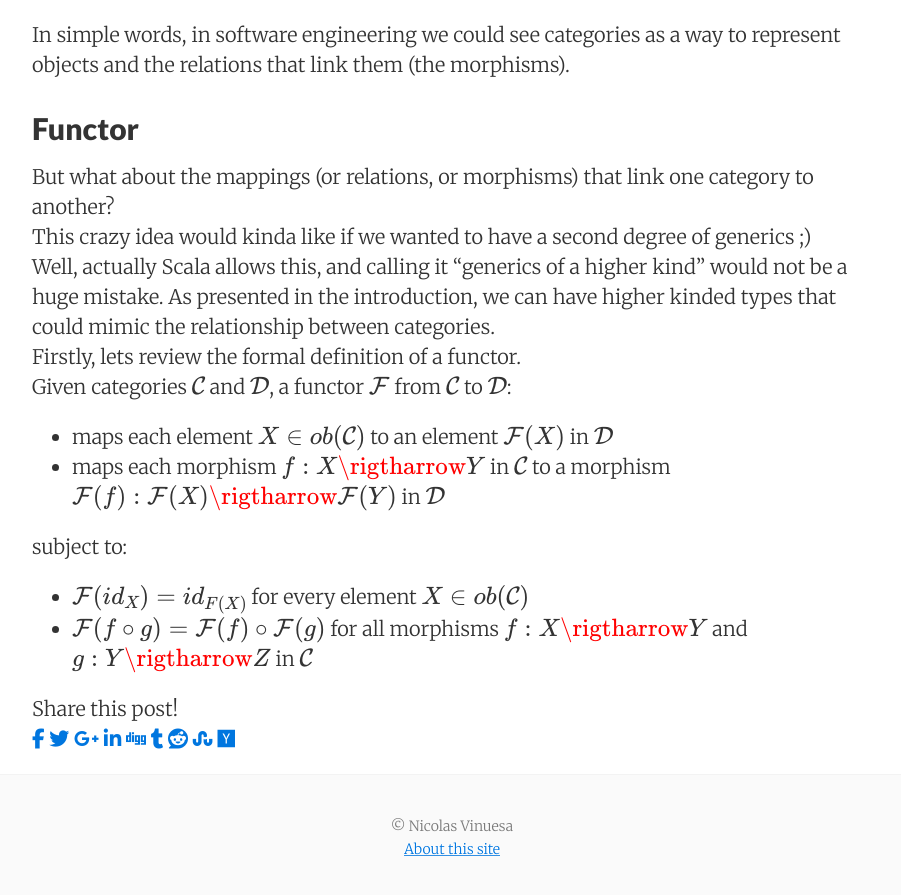
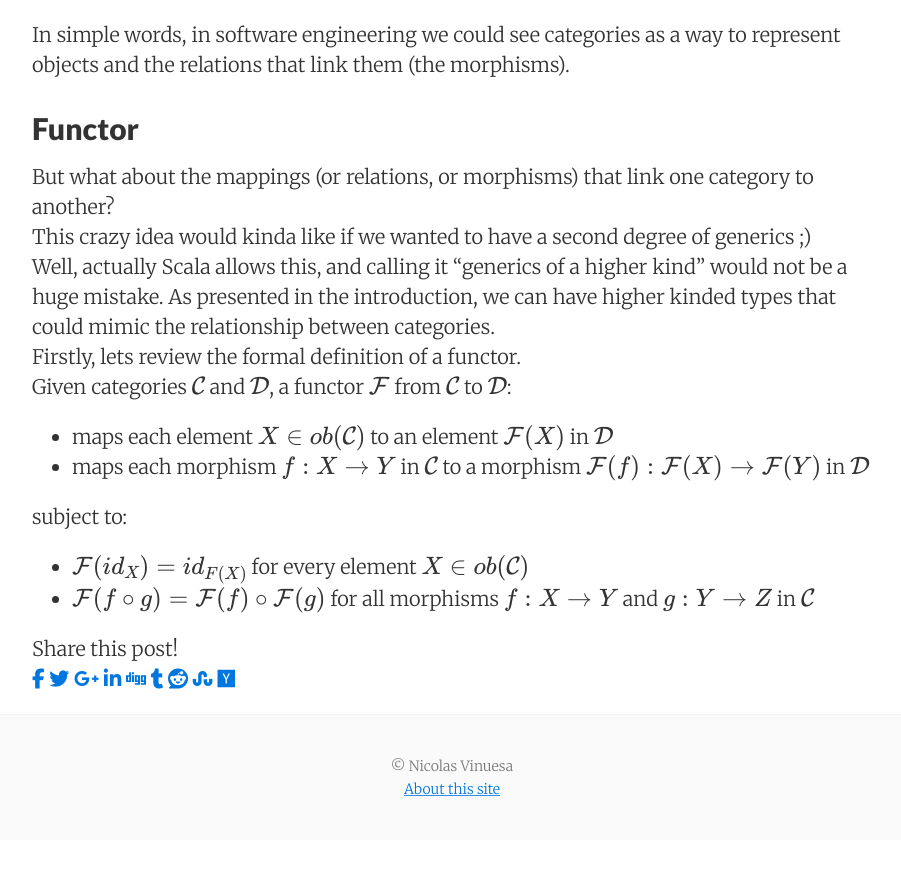
Before and after one commit to nvinuesa/nvinuesa.github.io, a Jekyll site: the page built from _posts/2017-01-04-category-theory-scala.markdown, in a window 1280 px wide and 900 px high, scrolled down 1877 px. Shown: the top 895 px of the window, without its empty margins (188-1089 px from the left). Built offline with Jekyll 4.4.1, drawn with Linux system fonts in a browser that asks for light colours; nearby versions of some CDN libraries; formulas are drawn with MathJax 3; after the commit the page ends 2717 px from its top, so only the background shows below that.

Commit message:
Update 2017-01-04-category-theory-scala.markdown

```diff
--- a/_posts/2017-01-04-category-theory-scala.markdown
+++ b/_posts/2017-01-04-category-theory-scala.markdown
@@ -63,9 +63,9 @@ Firstly, lets review the formal definition of a functor.
 Given categories $$ \mathcal C $$ and $$ \mathcal D $$, a functor $$ \mathcal F $$ from $$ \mathcal C $$ to $$ \mathcal D $$:
 
 * maps each element $$ X \in ob(\mathcal C) $$ to an element $$ \mathcal F(X) $$ in $$ \mathcal D $$
-* maps each morphism $$ f: X \rigtharrow Y $$ in $$ \mathcal C $$ to a morphism $$ \mathcal F(f): \mathcal F(X) \rigtharrow \mathcal F(Y) $$ in $$ \mathcal D $$
+* maps each morphism $$ f: X \rightarrow Y $$ in $$ \mathcal C $$ to a morphism $$ \mathcal F(f): \mathcal F(X) \rightarrow \mathcal F(Y) $$ in $$ \mathcal D $$
 
 subject to:
 
 * $$ \mathcal F(id_X) = id_{F(X)} $$ for every element $$ X \in ob(\mathcal C) $$
-* $$ \mathcal F(f \circ g) = \mathcal F(f)  \circ \mathcal F(g) $$ for all morphisms $$ f: X \rigtharrow Y $$ and $$ g: Y \rigtharrow Z $$ in $$ \mathcal C $$
+* $$ \mathcal F(f \circ g) = \mathcal F(f)  \circ \mathcal F(g) $$ for all morphisms $$ f: X \rightarrow Y $$ and $$ g: Y \rightarrow Z $$ in $$ \mathcal C $$
```
